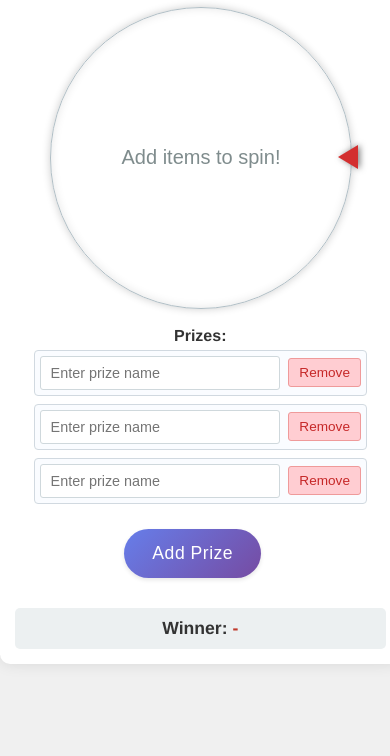
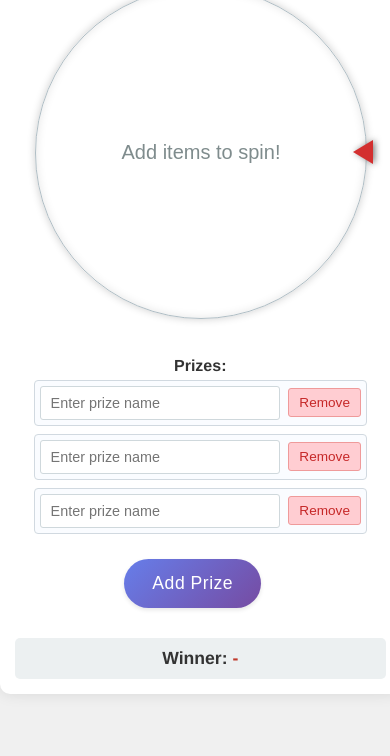
Before and after one commit to SiangWei91/Roulette, a plain HTML site: page index.html in a window 390 px wide. Shown: the part 108-864 px from the top of the page. Drawn offline with Linux system fonts and the light colour scheme.

Commit message:
Update style.css

```diff
--- a/style.css
+++ b/style.css
@@ -8,7 +8,6 @@ body {
   margin: 0;
   background-color: #f0f0f0;
   color: #333;
-  padding-top: 20px; /* Added */
 }
 
 .container {
@@ -34,12 +33,12 @@ h1 {
   position: relative;
   /* Initial canvas wrapper was sized by canvas content or slightly larger, not fixed small size */
   /* Let's use dimensions that would fit a 400x400 canvas well */
-  width: 80vw;
-  height: 80vw;
-  max-width: 400px;
-  max-height: 400px;
+  width: 85vw;
+  height: 85vw;
+  max-width: 450px;
+  max-height: 450px;
   aspect-ratio: 1 / 1;
-  margin: 20px auto;
+  margin: 20px auto 40px auto; /* Increased bottom margin */
   /* No complex box-shadow from later versions */
 }
 
@@ -129,8 +128,8 @@ h1 {
          This is consistent with initial responsive behavior.
       */
       /* Fixed width and height removed, relying on vw and max-width/max-height */
-      max-width: 300px;
-      max-height: 300px;
+      max-width: 330px;
+      max-height: 330px;
   }
 
   #pointer { /* Pointer also scaled down */
```
